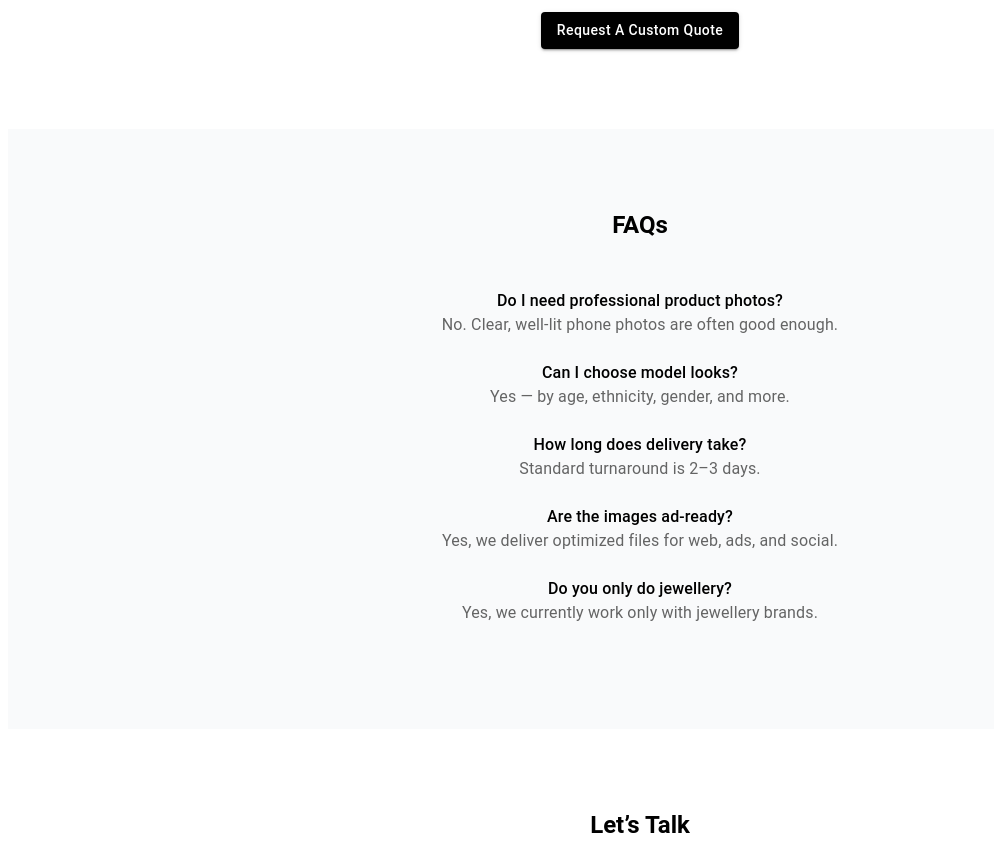
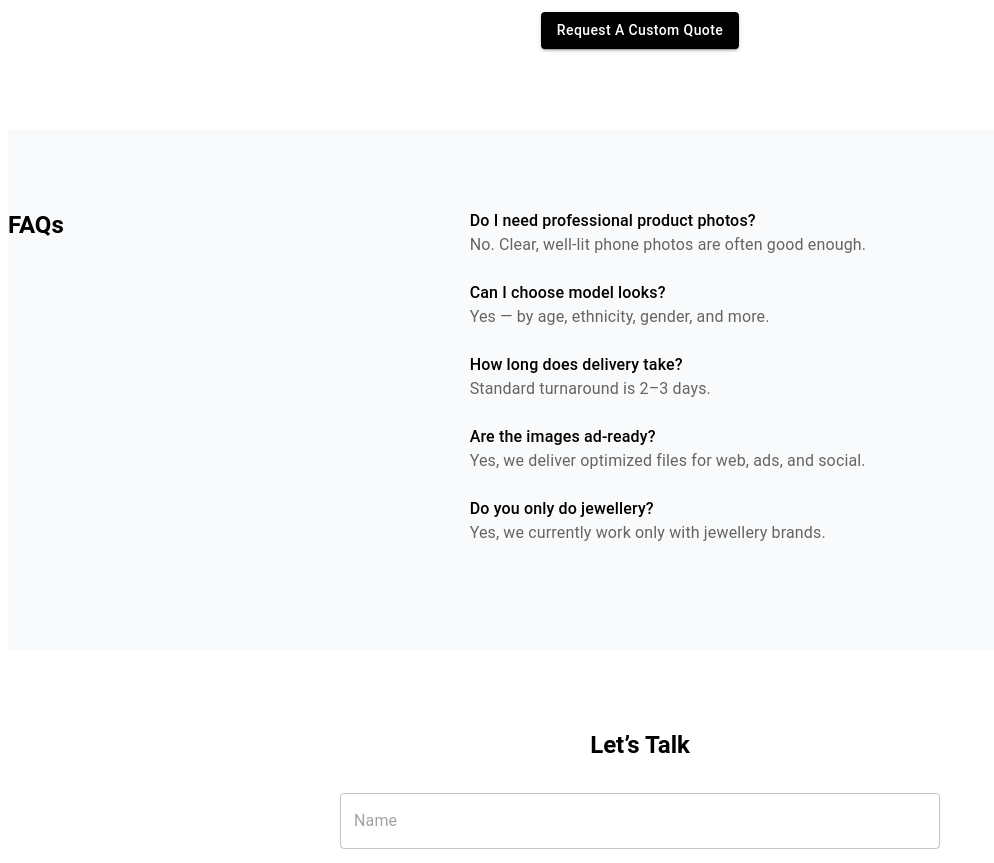
Before and after one commit to nikhilgautam21/Coongy, a React (Create React App) app: page / in a window 1280 px wide. Shown: the part 2880-3743 px from the top of the page, without its empty margins (0-994 px from the left). Built offline with nearby package versions, Linux system fonts and the light colour scheme.

Commit message:
Update App.js

```diff
--- a/src/App.js
+++ b/src/App.js
@@ -449,21 +449,17 @@ export default function AivoryLandingPage() {
       </Box>
 
       {/* FAQ */}
-      <Box id="faq" py={10} textAlign="center" bgcolor="#f9fafb">
+      <Box
+        id="faq"
+        py={10}
+        textAlign="center"
+        bgcolor="#f9fafb"
+        sx={{ display: "flex", justifyContent: "center" }}
+      >
         <Typography variant="h5" fontWeight="600" mb={6}>
           FAQs
         </Typography>
-        <Box
-          maxWidth="lg"
-          mx="auto"
-          px={3}
-          sx={{
-            display: "flex",
-            justifyContent: "center",
-            flexDirection: "column",
-            alignItems: "center",
-          }}
-        >
+        <Box maxWidth="lg" mx="auto" px={3} textAlign="left">
           {[
             [
               "Do I need professional product photos?",
```
